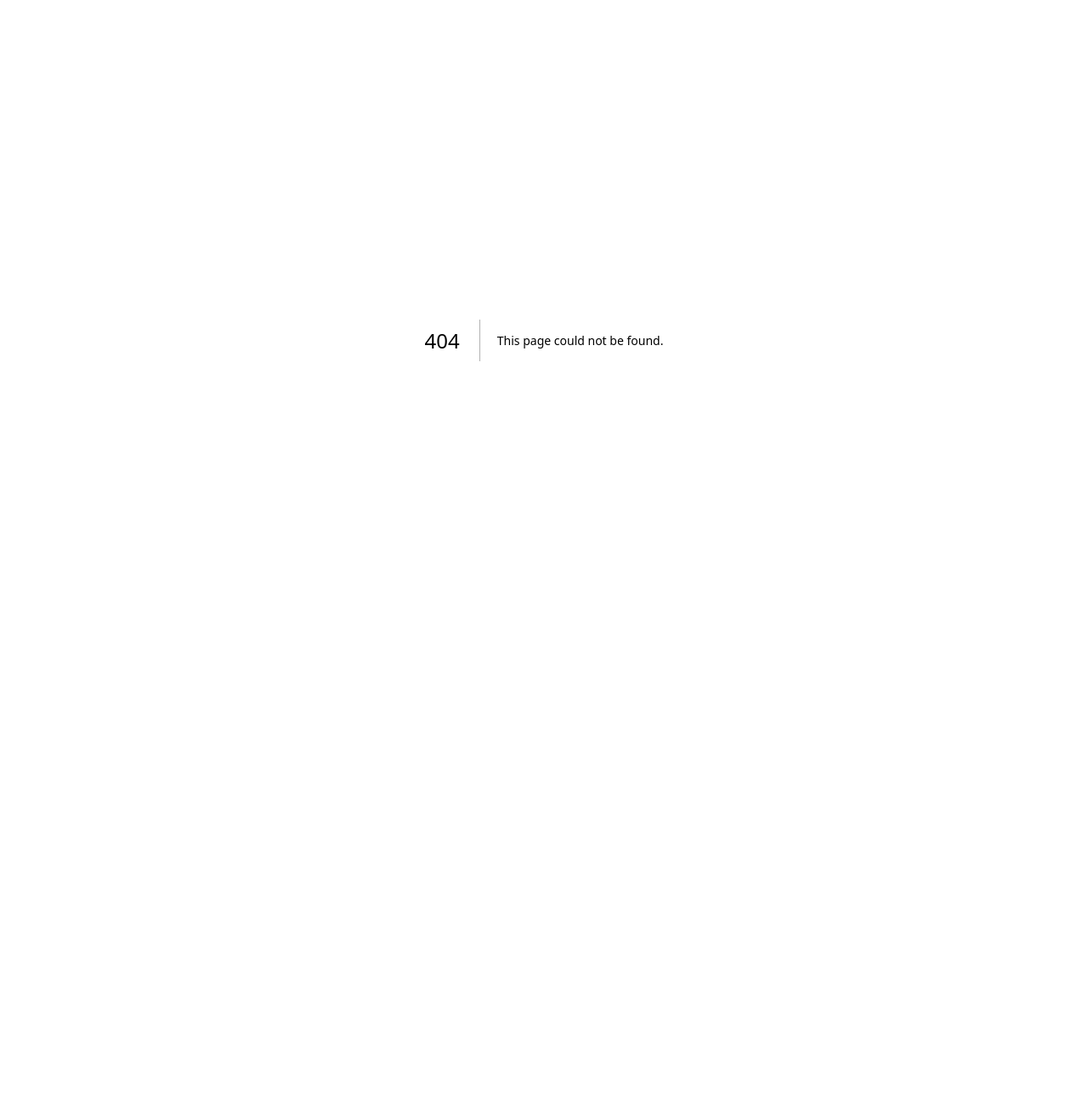
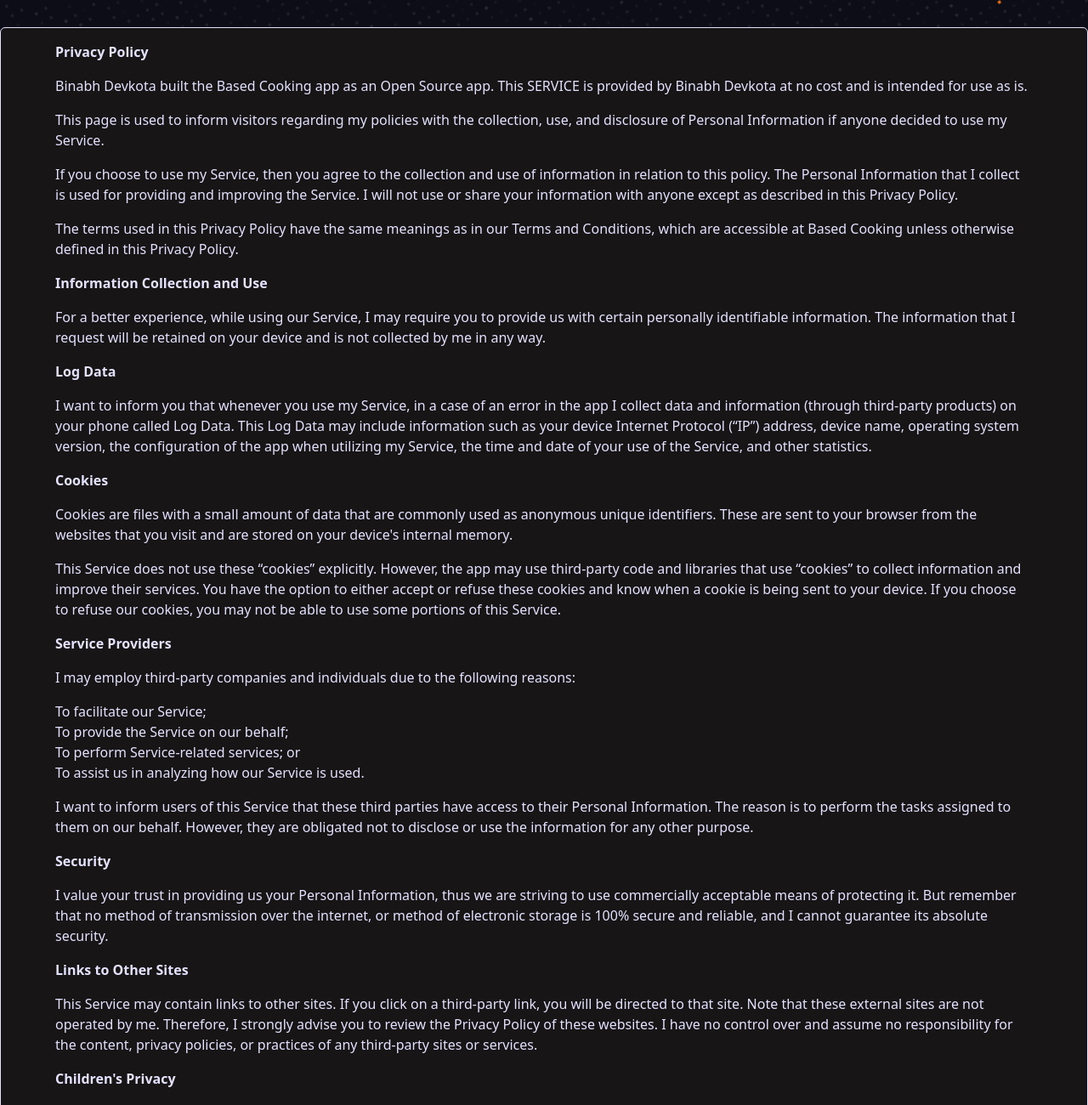
Before and after one commit to Binabh/binabh-site, a Next.js app: page /privacy-policy/based-cooking in a window 1280 px wide. Before the commit this address had no page. Shown: the top 1300 px of the page at 85% size. Before the commit the page ends 800 px from the top, so only its background shows below. Built offline with nearby package versions, Linux system fonts and the light colour scheme; a small style sheet from the web is missing.

Commit message:
privacy policy for based cooking

```diff
--- /dev/null
+++ b/pages/privacy-policy/based-cooking/index.js
@@ -0,0 +1,168 @@
+import React from "react";
+
+function BasedCookingPrivacyPolicy() {
+  return (
+    <div className="container mx-auto py-8">
+      <article className=" bg-github-black border border-white px-4 md:px-16 py-4 rounded-md flex flex-col gap-4">
+        <strong>Privacy Policy</strong>{" "}
+        <p>
+          Binabh Devkota built the Based Cooking app as an Open Source app. This
+          SERVICE is provided by Binabh Devkota at no cost and is intended for
+          use as is.
+        </p>{" "}
+        <p>
+          This page is used to inform visitors regarding my policies with the
+          collection, use, and disclosure of Personal Information if anyone
+          decided to use my Service.
+        </p>{" "}
+        <p>
+          If you choose to use my Service, then you agree to the collection and
+          use of information in relation to this policy. The Personal
+          Information that I collect is used for providing and improving the
+          Service. I will not use or share your information with anyone except
+          as described in this Privacy Policy.
+        </p>{" "}
+        <p>
+          The terms used in this Privacy Policy have the same meanings as in our
+          Terms and Conditions, which are accessible at Based Cooking unless
+          otherwise defined in this Privacy Policy.
+        </p>{" "}
+        <p>
+          <strong>Information Collection and Use</strong>
+        </p>{" "}
+        <p>
+          For a better experience, while using our Service, I may require you to
+          provide us with certain personally identifiable information. The
+          information that I request will be retained on your device and is not
+          collected by me in any way.
+        </p>{" "}
+        <p>
+          <strong>Log Data</strong>
+        </p>{" "}
+        <p>
+          I want to inform you that whenever you use my Service, in a case of an
+          error in the app I collect data and information (through third-party
+          products) on your phone called Log Data. This Log Data may include
+          information such as your device Internet Protocol (“IP”) address,
+          device name, operating system version, the configuration of the app
+          when utilizing my Service, the time and date of your use of the
+          Service, and other statistics.
+        </p>{" "}
+        <p>
+          <strong>Cookies</strong>
+        </p>{" "}
+        <p>
+          Cookies are files with a small amount of data that are commonly used
+          as anonymous unique identifiers. These are sent to your browser from
+          the websites that you visit and are stored on your device&apos;s
+          internal memory.
+        </p>{" "}
+        <p>
+          This Service does not use these “cookies” explicitly. However, the app
+          may use third-party code and libraries that use “cookies” to collect
+          information and improve their services. You have the option to either
+          accept or refuse these cookies and know when a cookie is being sent to
+          your device. If you choose to refuse our cookies, you may not be able
+          to use some portions of this Service.
+        </p>{" "}
+        <p>
+          <strong>Service Providers</strong>
+        </p>{" "}
+        <p>
+          I may employ third-party companies and individuals due to the
+          following reasons:
+        </p>{" "}
+        <ul>
+          <li>To facilitate our Service;</li>{" "}
+          <li>To provide the Service on our behalf;</li>{" "}
+          <li>To perform Service-related services; or</li>{" "}
+          <li>To assist us in analyzing how our Service is used.</li>
+        </ul>{" "}
+        <p>
+          I want to inform users of this Service that these third parties have
+          access to their Personal Information. The reason is to perform the
+          tasks assigned to them on our behalf. However, they are obligated not
+          to disclose or use the information for any other purpose.
+        </p>{" "}
+        <p>
+          <strong>Security</strong>
+        </p>{" "}
+        <p>
+          I value your trust in providing us your Personal Information, thus we
+          are striving to use commercially acceptable means of protecting it.
+          But remember that no method of transmission over the internet, or
+          method of electronic storage is 100% secure and reliable, and I cannot
+          guarantee its absolute security.
+        </p>{" "}
+        <p>
+          <strong>Links to Other Sites</strong>
+        </p>{" "}
+        <p>
+          This Service may contain links to other sites. If you click on a
+          third-party link, you will be directed to that site. Note that these
+          external sites are not operated by me. Therefore, I strongly advise
+          you to review the Privacy Policy of these websites. I have no control
+          over and assume no responsibility for the content, privacy policies,
+          or practices of any third-party sites or services.
+        </p>{" "}
+        <p>
+          <strong>Children&apos;s Privacy</strong>
+        </p>{" "}
+        <div>
+          <p>
+            I do not knowingly collect personally identifiable information from
+            children. I encourage all children to never submit any personally
+            identifiable information through the Application and/or Services. I
+            encourage parents and legal guardians to monitor their
+            children&apos;s Internet usage and to help enforce this Policy by
+            instructing their children never to provide personally identifiable
+            information through the Application and/or Services without their
+            permission. If you have reason to believe that a child has provided
+            personally identifiable information to us through the Application
+            and/or Services, please contact us. You must also be at least 16
+            years of age to consent to the processing of your personally
+            identifiable information in your country (in some countries we may
+            allow your parent or guardian to do so on your behalf).
+          </p>
+        </div>{" "}
+        <p>
+          <strong>Changes to This Privacy Policy</strong>
+        </p>{" "}
+        <p>
+          I may update our Privacy Policy from time to time. Thus, you are
+          advised to review this page periodically for any changes. I will
+          notify you of any changes by posting the new Privacy Policy on this
+          page.
+        </p>{" "}
+        <p>This policy is effective as of 2023-07-17</p>{" "}
+        <p>
+          <strong>Contact Us</strong>
+        </p>{" "}
+        <p>
+          If you have any questions or suggestions about my Privacy Policy, do
+          not hesitate to contact me at binabhdevkota@gmail.com.
+        </p>{" "}
+        <p>
+          This privacy policy page was created at{" "}
+          <a
+            href="https://privacypolicytemplate.net"
+            target="_blank"
+            rel="noopener noreferrer"
+          >
+            privacypolicytemplate.net{" "}
+          </a>
+          and modified/generated by{" "}
+          <a
+            href="https://app-privacy-policy-generator.nisrulz.com/"
+            target="_blank"
+            rel="noopener noreferrer"
+          >
+            App Privacy Policy Generator
+          </a>
+        </p>
+      </article>
+    </div>
+  );
+}
+
+export default BasedCookingPrivacyPolicy;
```
